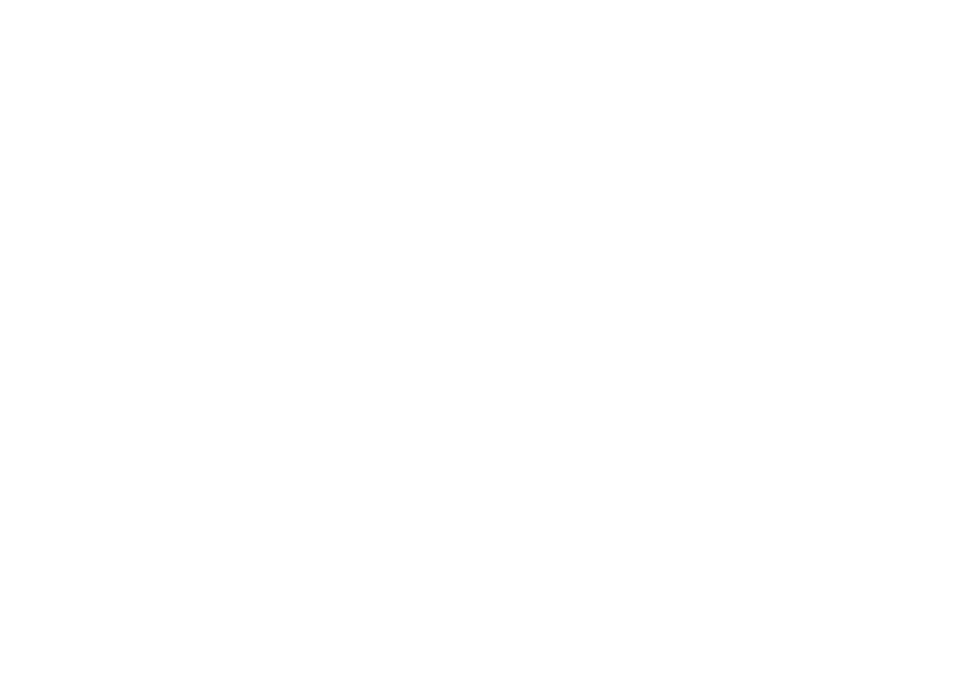
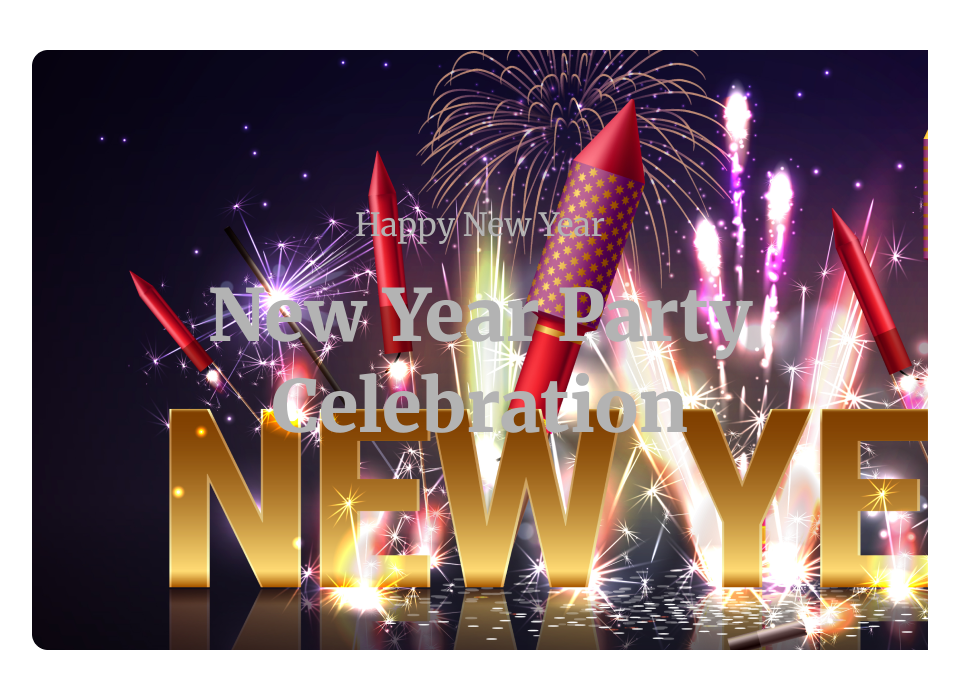
Before and after one commit to arafatrahman41/new-year-new-offer, a plain HTML site: page index.html in a window 1280 px wide. Shown: the whole page, without its empty margins (160-1119 px from the left). Drawn offline with Linux system fonts and the light colour scheme.

Commit message:
added banner section

```diff
--- a/index.html
+++ b/index.html
@@ -1,12 +1,36 @@
 <!DOCTYPE html>
 <html lang="en">
+
 <head>
     <meta charset="UTF-8">
     <meta name="viewport" content="width=device-width, initial-scale=1.0">
-    <title>Document</title>
+    <title>New Year New Offer</title>
+    <link rel="preconnect" href="https://fonts.googleapis.com">
+    <link rel="preconnect" href="https://fonts.gstatic.com" crossorigin>
+    <link href="https://fonts.googleapis.com/css2?family=Inter:wght@100..900&display=swap" rel="stylesheet">
+    <link rel="preconnect" href="https://fonts.googleapis.com">
+    <link rel="preconnect" href="https://fonts.gstatic.com" crossorigin>
+    <link
+        href="https://fonts.googleapis.com/css2?family=Merriweather:ital,wght@0,300;0,400;0,700;0,900;1,300;1,400;1,700;1,900&display=swap"
+        rel="stylesheet">
     <link rel="stylesheet" href="styles/style.css">
 </head>
+
 <body>
+    <header>
+        <div class="container">
+           <div class="banner-content">
+            <h3 class="primary-title new-year">Happy New Year</h3>
+            <h1 class="primary-title party">New Year Party <br> Celebration</h1>
+           </div>
+        </div>
+    </header>
+    <main>
 
+    </main>
+    <footer>
+
+    </footer>
 </body>
+
 </html>
--- a/styles/style.css
+++ b/styles/style.css
@@ -0,0 +1,34 @@
+/* shared style */
+*{
+    margin: 0;
+    padding: 0;
+}
+body{
+    max-width: 1480px;
+    width: 70%;
+    margin: auto;
+}
+.primary-title{
+    font-family: "Merriweather", serif;
+}
+/* banner section style */
+.container{
+    background-image: url('../images/Banner\ Image.png');
+    margin-top: 50px;
+    height: 600px;
+    background-repeat: no-repeat;
+    color: #b3b3b3;
+    text-align: center;
+}
+.banner-content{
+    padding-top: 155px;
+}
+.new-year{
+   font-size: 32px;
+   font-weight: 400;
+   padding-bottom: 25px;
+}
+.party{
+font-size: 72px;
+font-weight: 900;
+}
```
